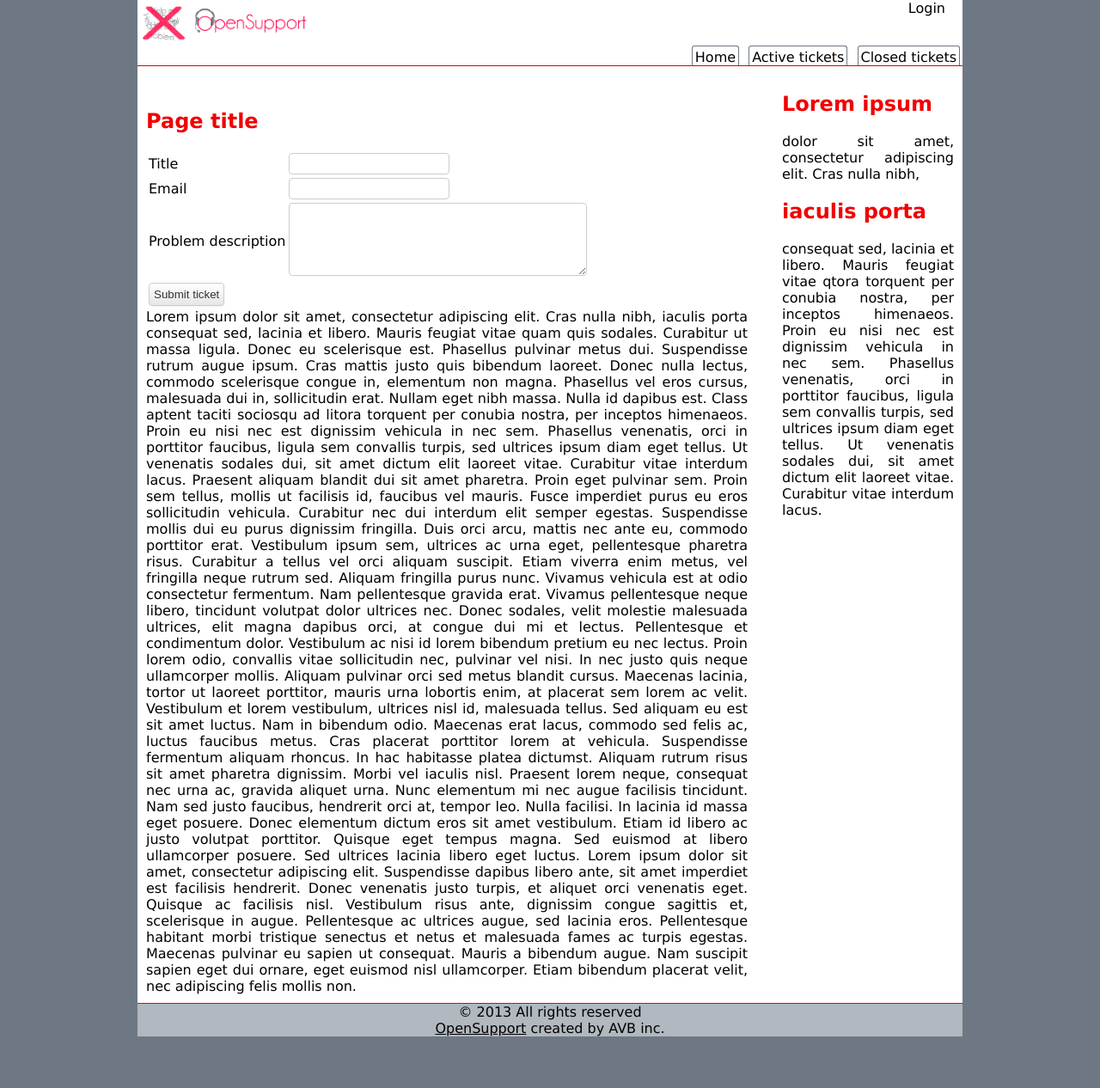
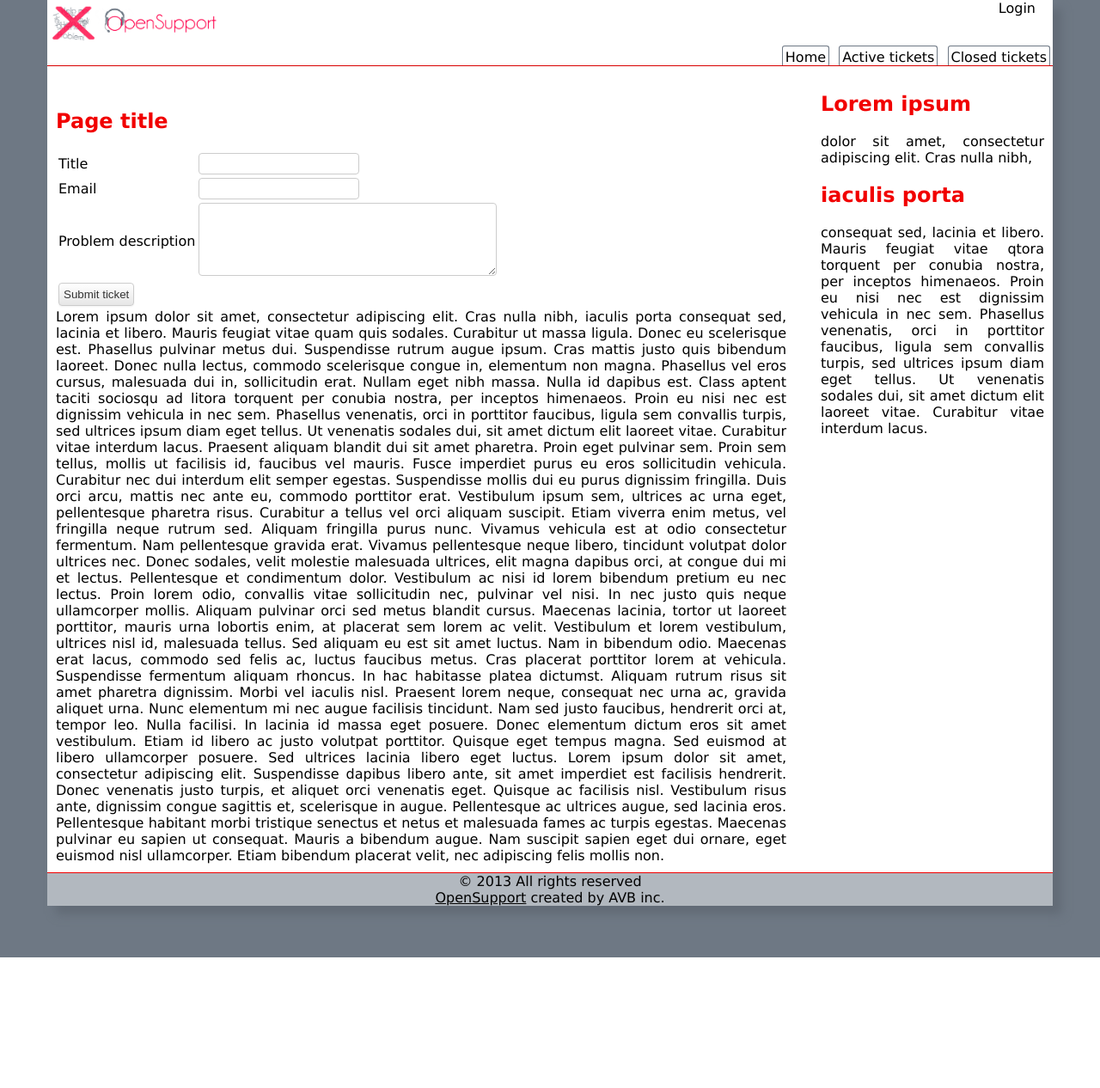
Before and after one commit to albertvision/OpenSupport, a PHP site: page /project/views/bg/design.php in a window 1280 px wide. Shown: the whole page at 86% size. After the commit the page ends 1114 px from the top, so only its background shows below. Run offline with PHP 8.4, Linux system fonts and the light colour scheme; style sheets or scripts are compiled from the project's sources; some libraries are stand-ins or nearby versions.

Commit message:
Shadows & Widening.

```diff
--- a/public/css/style.less
+++ b/public/css/style.less
@@ -14,8 +14,10 @@ a:hover {
     text-decoration:underline;
 }
 #container{
+
+    box-shadow:10px 10px 10px darken(@background,5%);
     margin:0 auto;
-    width:960px;
+    width:1170px;
     background:white;
     margin-bottom:60px;
 }
@@ -63,7 +65,7 @@ nav {
     border-top:1px solid darken(@special,5%);
     #leftbar{
         margin-right:40px;
-        width:700px;
+        width:850px;
         display:inline;
         float:left;
 
```
